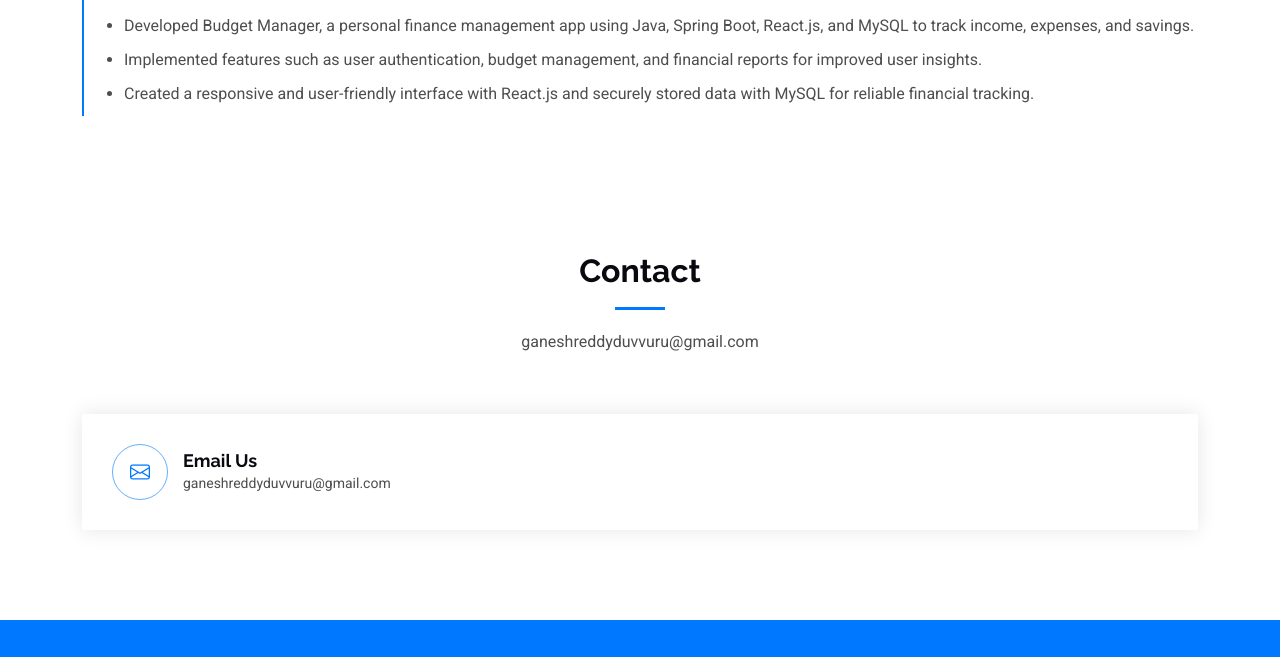
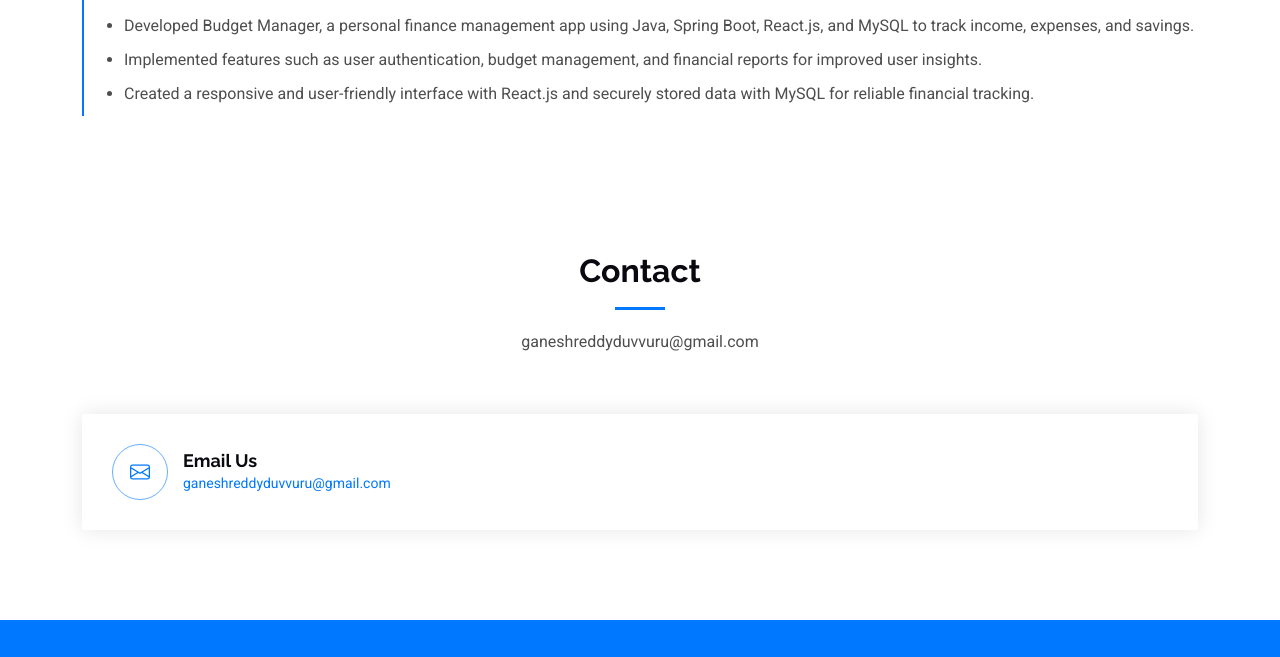
Before and after one commit to DUVVURUGANESH/Portfolio, a plain HTML site: page index.html in a window 1280 px wide. Shown: the part 3387-4044 px from the top of the page. Drawn offline with Linux system fonts and the light colour scheme.

Commit message:
Update index.html

```diff
--- a/index.html
+++ b/index.html
@@ -291,11 +291,13 @@
     <div>
       <h3>Email Us</h3>
       <p>
-                    ganeshreddyduvvuru@gmail.com
+        <a href="mailto:ganeshreddyduvvuru@gmail.com">ganeshreddyduvvuru@gmail.com</a>
       </p>
     </div>
   </div>
 </div><!-- End Info Item -->
+
+
 
           </div>
         </div>
```
Lines whose indentation alone changed are shown as unchanged.
